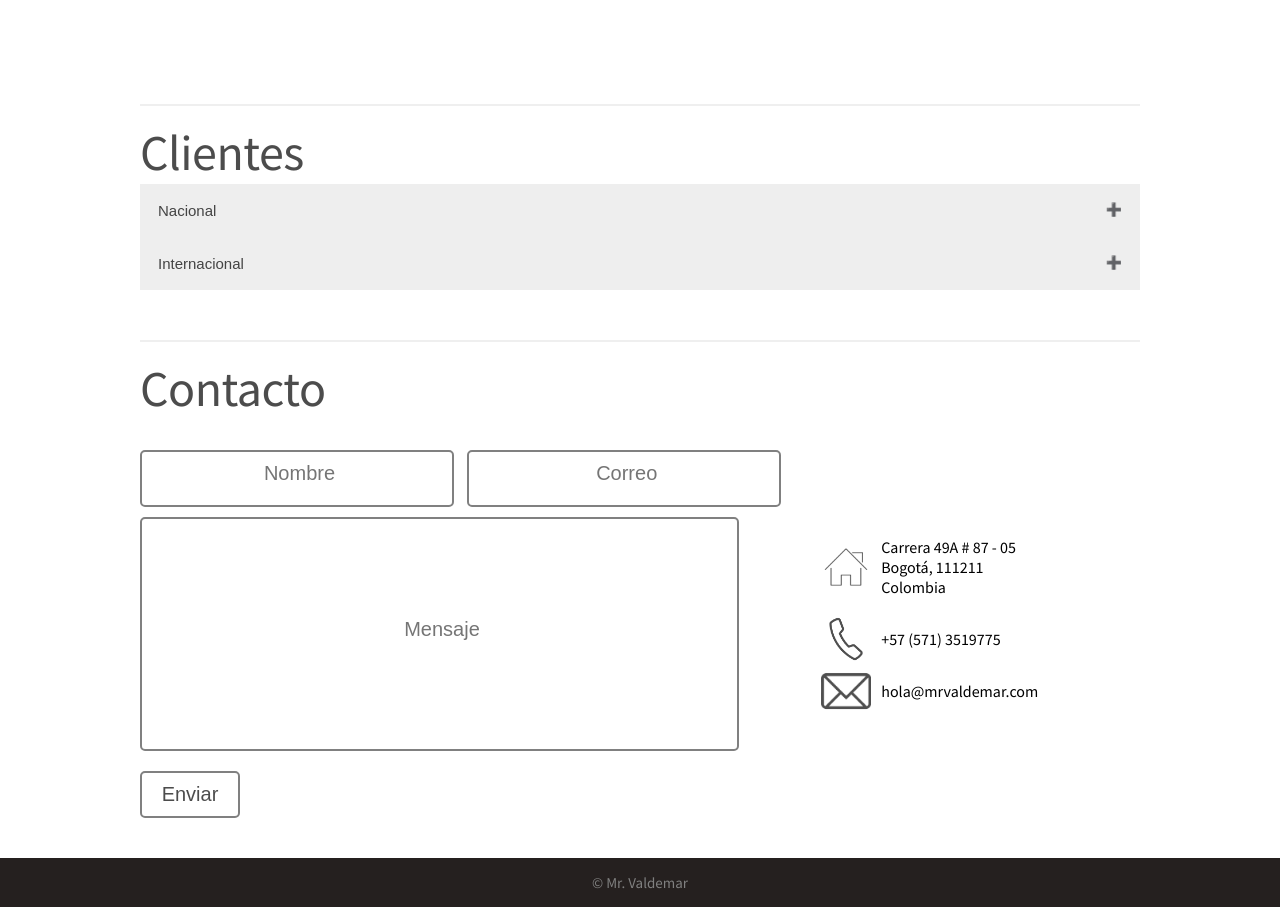
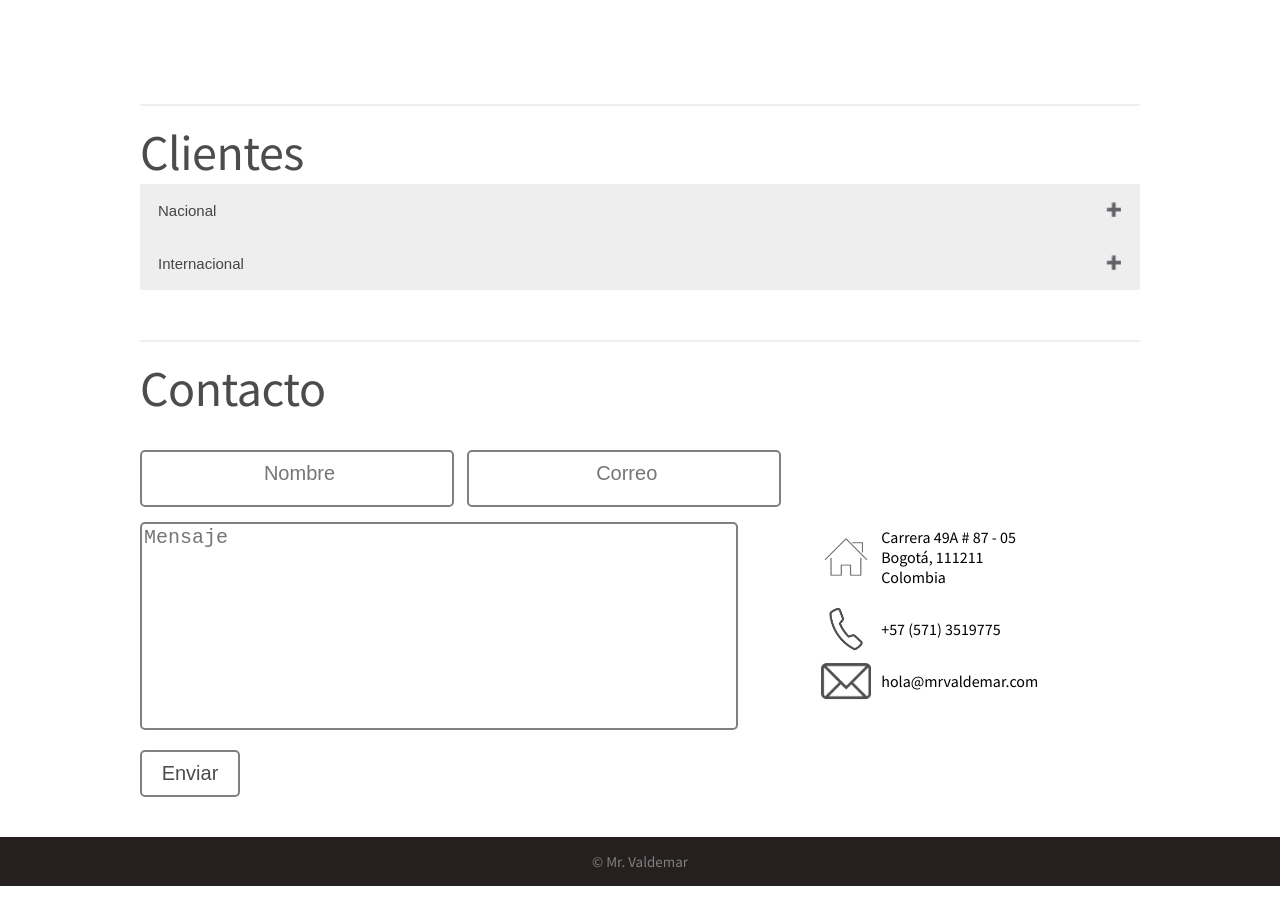
Before and after one commit to ElDuartte/reValdemar, a plain HTML site: page index.html in a window 1280 px wide. Shown: the part 3238-4145 px from the top of the page. After the commit the page ends 4124 px from the top, so only its background shows below. Drawn offline with Linux system fonts and the light colour scheme.

Commit message:
caja de mensaje

```diff
--- a/css/estilos.css
+++ b/css/estilos.css
@@ -156,12 +156,19 @@ a {
   margin-right: 10px;
 }
 
-.mesage {
-  margin-top: 10px;
+.text-zone {
+  margin-top: 15px;
   margin-bottom: 20px;
+  border: 2px;
+  border-color: gray;
+  border-style: solid;
+  border-radius: 5px;
   display: flex;
+  text-align: left;
+  font-size: 20px;
   align-items: flex-end;
-  width: 550px;
+  resize: none;
+  width: 590px;
   height: 200px;
 }
 .form-email input {
--- a/index.html
+++ b/index.html
@@ -207,7 +207,7 @@
       </article>
     </div>
     </section>
-    <!--hola-->
+    <!--lista de clientes con acordeon-->
     <section id="clients-list" class="clients-list">
       <div class="container">
         <br /><br /><br />
@@ -306,7 +306,9 @@
         <div class="contact-info">
           <input type="text" placeholder="Nombre" id="nombre" class="nombre">
           <input type="text" placeholder="Correo" id="correo" class="correo-contacto">
-          <input type="text" placeholder="Mensaje" id="mesage" class="mesage">
+          <!--<input type="text" placeholder="Mensaje" id="mesage" class="mesage">-->
+
+          <textarea class="text-zone" placeholder="Mensaje" cols="82" rows="10"></textarea>
           <button>Enviar</button>
         </div>
         <div class="contact-info">
```
